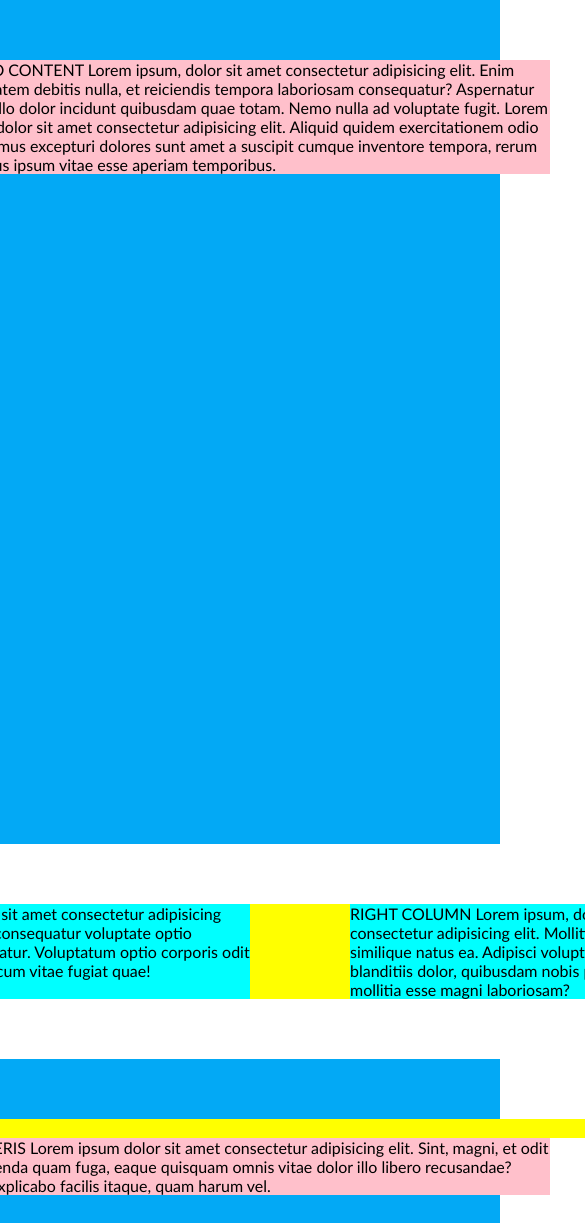
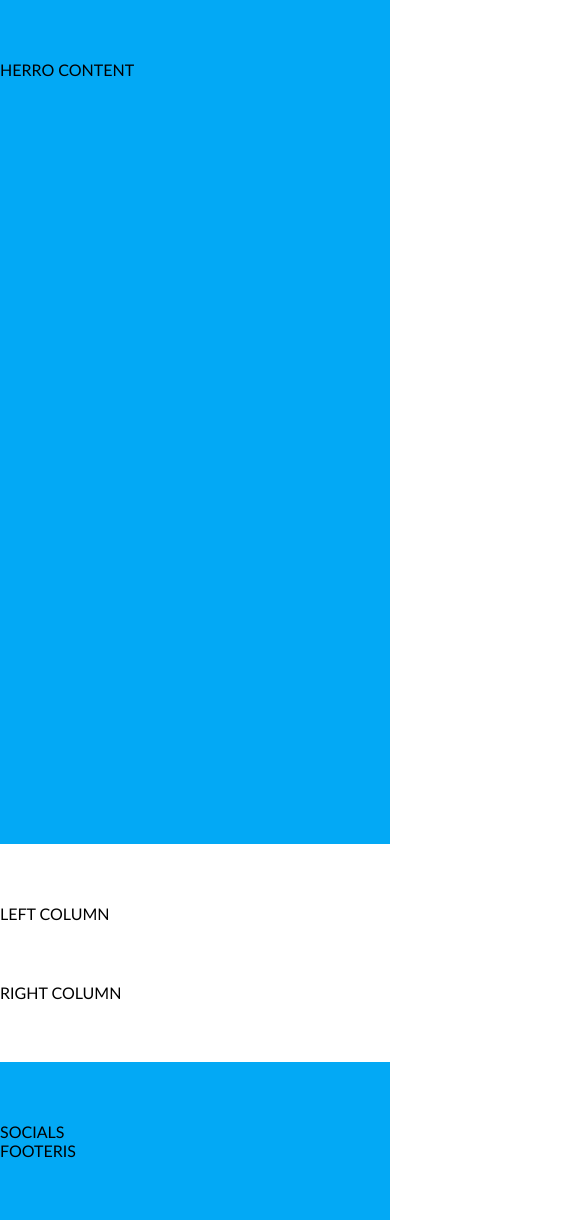
Before and after one commit to Rasosm/4-coming-soon, a website: page index.html in a window 390 px wide. Shown: the top 1223 px of the page, 585 px wide, since content can reach past the window. Drawn offline with Linux system fonts and the light colour scheme.

Commit message:
Responsive CSS

```diff
--- a/css/base/layout.css
+++ b/css/base/layout.css
@@ -16,13 +16,11 @@ main {
   float: left;
   width: 1000px;
   margin-left: calc(50% - 500px);
-  background-color: yellow;
 }
 .row-short {
   float: left;
   width: 600px;
   margin-left: calc(50% - 300px);
-  background-color: pink;
 }
 .main-content {
   display: flex;
@@ -30,9 +28,45 @@ main {
 }
 .left-column {
   width: 50%;
-  background-color: aqua;
 }
 .right-column {
   width: 40%;
-  background-color: aqua;
 }
+@media(max-width: 1100px) {
+  .row {
+    width: 800px;
+    margin-left: calc(50% - 400px);
+  }
+}
+@media(max-width: 900px) {
+  .row {
+    width: 600px;
+    margin-left: calc(50% - 300px);
+  }
+  .main-content {
+    flex-direction: column;
+    gap: 60px;
+  }
+  .right-column,
+  .left-column {
+    width: 100%;
+  }
+}
+@media(max-width: 700px) {
+  .row,
+  .row-short {
+    width: 400px;
+    margin-left: calc(50% - 200px);
+  }
+}
+@media(max-width: 460px) {
+  .conteiner {
+    padding-left: 20px;
+    padding-right: 20px;
+  }
+  .row,
+  .row-short {
+    width: 100%;
+    margin-left: 0;
+  }
+}
--- a/index.html
+++ b/index.html
@@ -24,19 +24,15 @@
     <section class="container hero bg-primary">
       <div class="row-short">
         HERRO CONTENT
-        Lorem ipsum, dolor sit amet consectetur adipisicing elit. Enim voluptatem debitis nulla, et reiciendis tempora laboriosam consequatur? Aspernatur fugiat illo dolor incidunt quibusdam quae totam. Nemo nulla ad voluptate fugit.
-        Lorem ipsum dolor sit amet consectetur adipisicing elit. Aliquid quidem exercitationem odio accusamus excepturi dolores sunt amet a suscipit cumque inventore tempora, rerum rem eius ipsum vitae esse aperiam temporibus.
       </div>
     </section>
     <section class="container">
       <div class="row main-content">
         <div class="left-column">
           LEFT COLUMN
-          Lorem ipsum dolor, sit amet consectetur adipisicing elit. Quisquam voluptatum, beatae consequatur voluptate optio repellendus ducimus? Tempora, pariatur. Voluptatum optio corporis odit dolorem autem culpa consequatur, cum vitae fugiat quae!
         </div>
         <div class="right-column">
           RIGHT COLUMN
-          Lorem ipsum, dolor sit amet consectetur adipisicing elit. Mollitia, corrupti sed aperiam similique natus ea. Adipisci voluptate minus vitae blanditiis dolor, quibusdam nobis perspiciatis odio, sunt mollitia esse magni laboriosam?
         </div>
       </div>
     </section>
@@ -44,8 +40,7 @@
   <footer class="container bg-primary">
     <div class="row">SOCIALS</div>
     <div class="row-short">
-        FOOTERIS
-        Lorem ipsum dolor sit amet consectetur adipisicing elit. Sint, magni, et odit assumenda quam fuga, eaque quisquam omnis vitae dolor illo libero recusandae? Fugit explicabo facilis itaque, quam harum vel.
+      FOOTERIS
     </div>
   </footer>
 </body>
```
